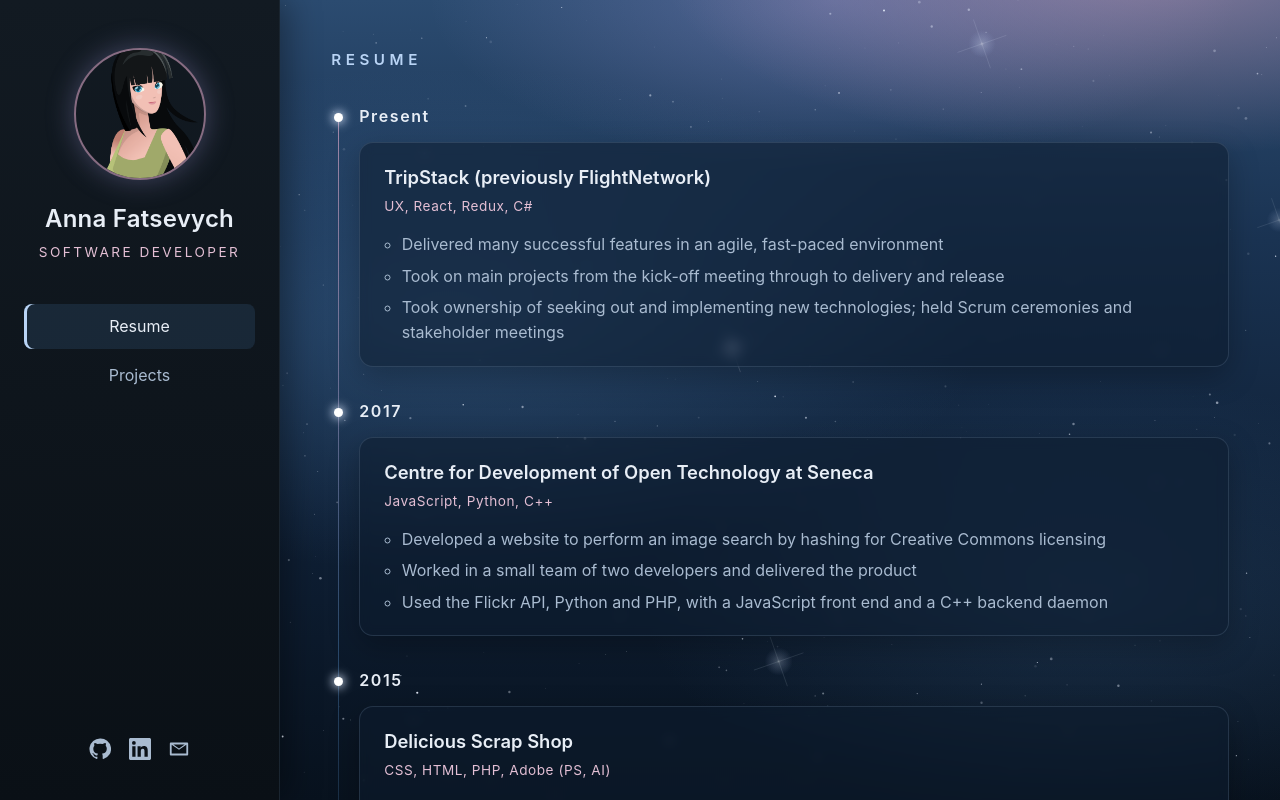
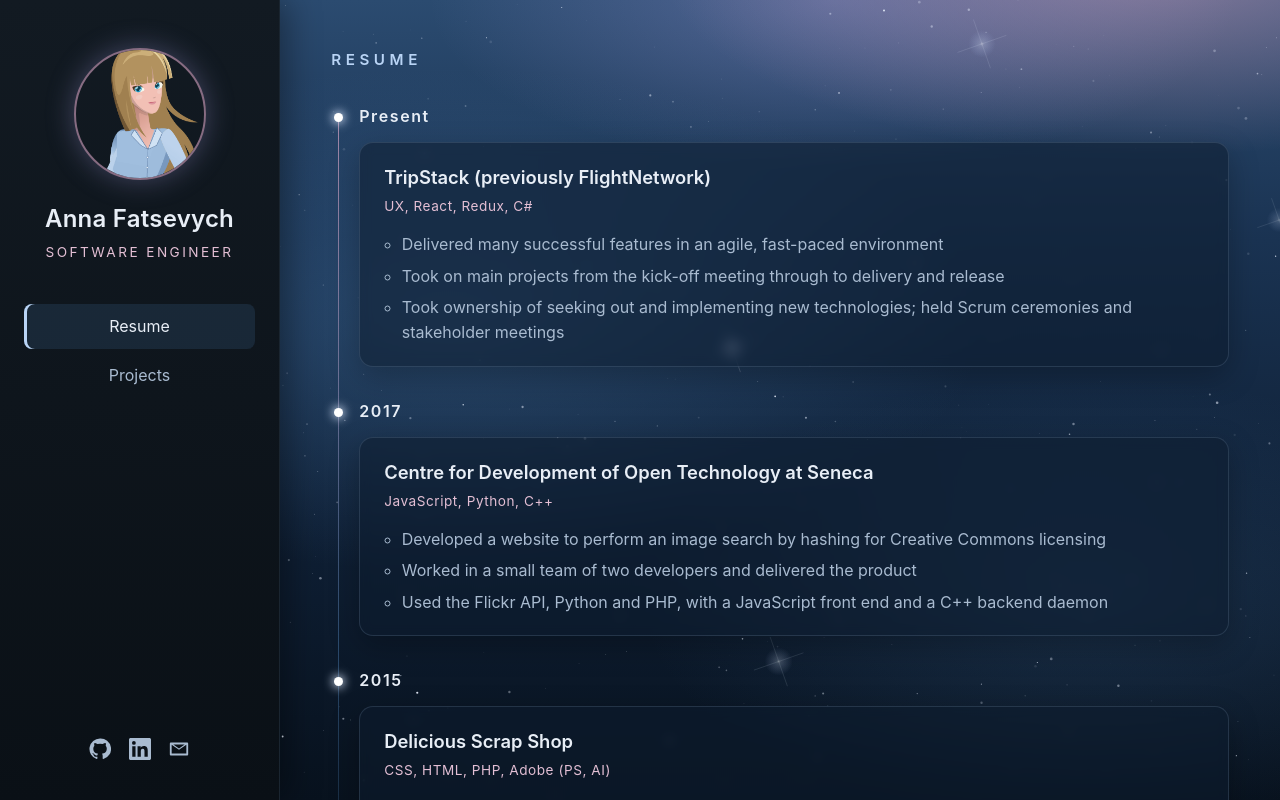
Before and after one commit to annafatsevych/cv, a React (Vite) app: page / in a window 1280 px wide. Shown: the top 800 px of the page. Built offline with nearby package versions, Linux system fonts and the light colour scheme.

Commit message:
Update avatar to blonde hair and blue collared shirt; title to Software Engineer

```diff
--- a/index.html
+++ b/index.html
@@ -4,9 +4,9 @@
     <meta charset="utf-8" />
     <meta name="viewport" content="width=device-width, initial-scale=1" />
     <meta name="theme-color" content="#0b1622" />
-    <meta name="description" content="Anna Fatsevych — Software Developer. Resume and projects." />
+    <meta name="description" content="Anna Fatsevych — Software Engineer. Resume and projects." />
     <link rel="icon" href="/cv/favicon.ico" />
-    <title>Anna Fatsevych — Software Developer</title>
+    <title>Anna Fatsevych — Software Engineer</title>
   </head>
   <body>
     <div id="root"></div>
--- a/src/data.js
+++ b/src/data.js
@@ -5,7 +5,7 @@
 
 export const profile = {
   name: "Anna Fatsevych",
-  title: "Software Developer",
+  title: "Software Engineer",
   links: {
     github: "https://github.com/annafatsevych",
     linkedin: "https://www.linkedin.com/in/anna-fatsevych-2096a664/",
```
Also changed, not shown: src/images/avatar.png.
